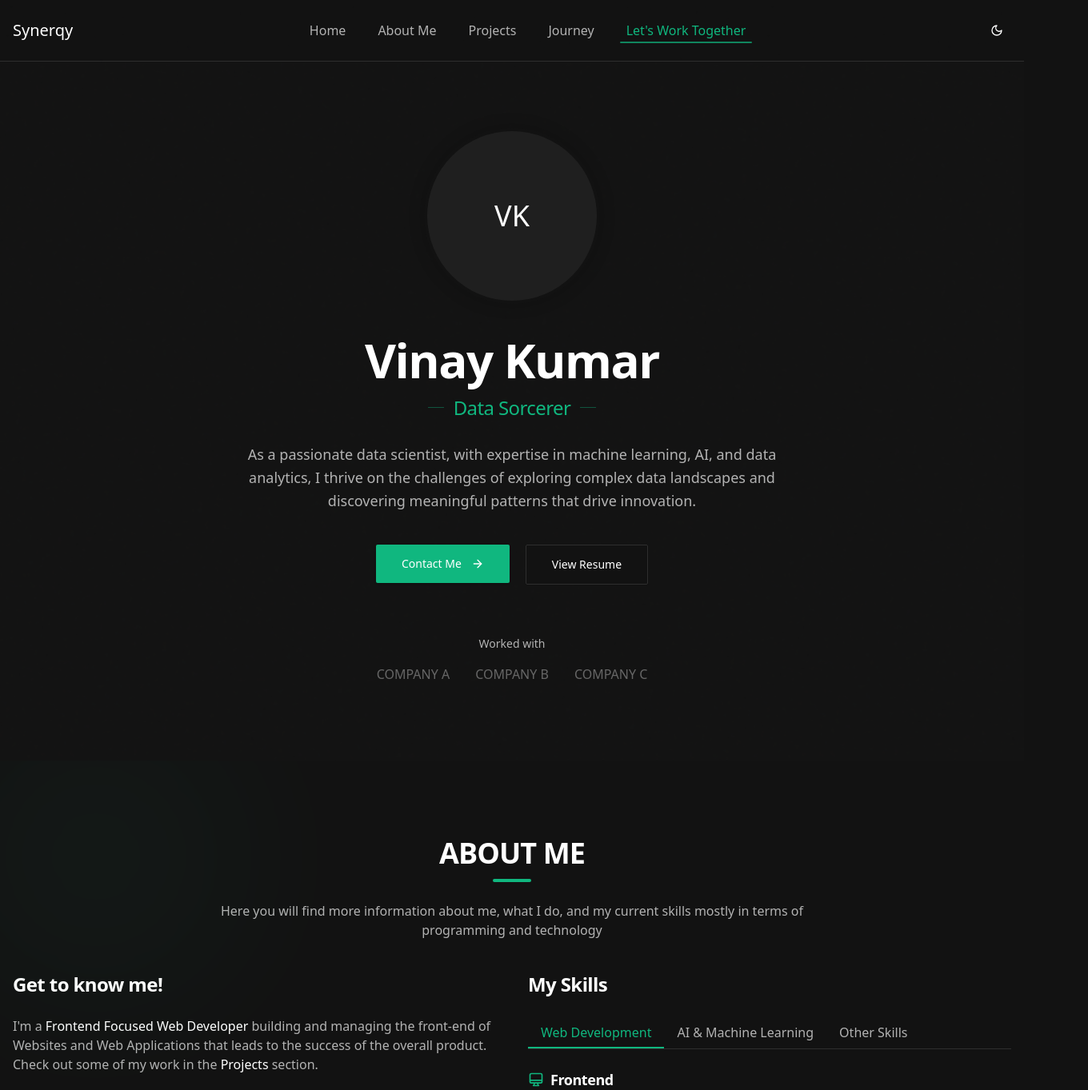
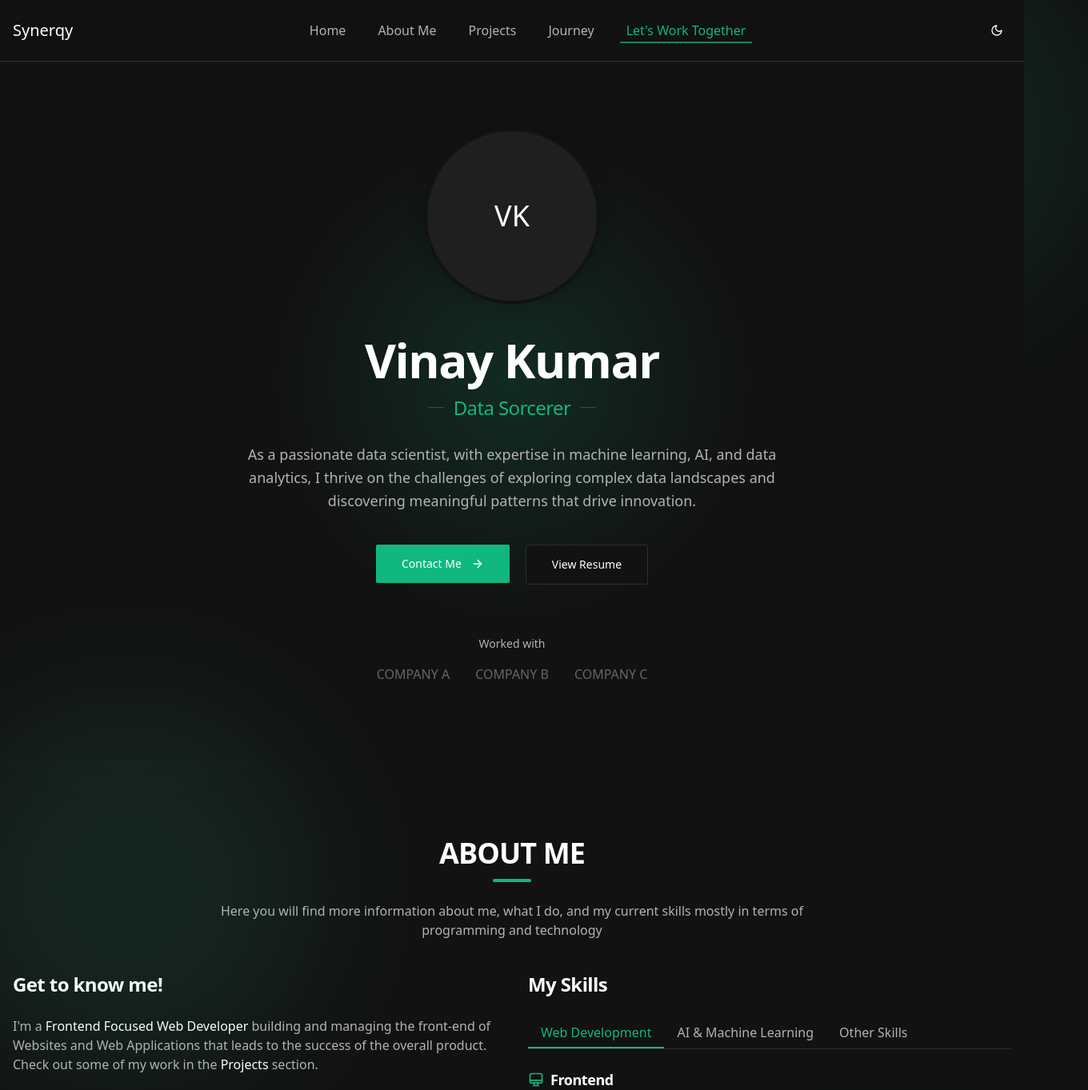
Before and after one commit to Khizar-BM/Khizar-BM.github.io, a Next.js app: page / in a window 1280 px wide. Shown: the top 1363 px of the page at 80% size, 1360 px wide, since content can reach past the window. Built offline with nearby package versions, Linux system fonts and the light colour scheme.

Commit message:
complete v1 3

```diff
--- a/src/app/page.tsx
+++ b/src/app/page.tsx
@@ -39,16 +39,20 @@ export default function Home() {
   }, [])
 
   return (
-    <div className="min-h-screen bg-background text-foreground relative overflow-hidden">
+    <div className="min-h-screen bg-background text-foreground relative">
       {/* Content */}
       <div className="relative">
         {/* Header/Navbar */}
         <Header />
 
-        <main>
+        <main className="relative">
+          {/* Hero Background - explicitly placed at the top */}
+          <div className="absolute top-0 left-0 right-0 h-screen">
+            <SectionCornerGlow position="top-right-bottom-left" section="home" />
+          </div>
+
           {/* Hero Section */}
           <section id="home" className="relative">
-            <SectionCornerGlow position="top-right-bottom-left" section="home" />
             <HeroSection />
           </section>
 
--- /dev/null
+++ b/src/components/background/HeroBackground.tsx
@@ -0,0 +1,95 @@
+"use client"
+
+import React, { useEffect, useRef } from 'react';
+
+interface Particle {
+  x: number;
+  y: number;
+  size: number;
+  speedX: number;
+  speedY: number;
+  opacity: number;
+}
+
+export default function HeroBackground() {
+  const canvasRef = useRef<HTMLCanvasElement>(null);
+
+  useEffect(() => {
+    const canvas = canvasRef.current;
+    if (!canvas) return;
+
+    const ctx = canvas.getContext('2d');
+    if (!ctx) return;
+
+    let animationFrameId: number;
+    let particles: Particle[] = [];
+
+    // Handle resize
+    const handleResize = () => {
+      canvas.width = window.innerWidth;
+      canvas.height = window.innerHeight;
+      initParticles();
+    };
+
+    // Initialize particles
+    const initParticles = () => {
+      particles = [];
+      const particleCount = Math.min(Math.floor(window.innerWidth / 10), 100);
+
+      for (let i = 0; i < particleCount; i++) {
+        particles.push({
+          x: Math.random() * canvas.width,
+          y: Math.random() * canvas.height,
+          size: Math.random() * 3 + 1,
+          speedX: (Math.random() - 0.5) * 0.3,
+          speedY: (Math.random() - 0.5) * 0.3,
+          opacity: Math.random() * 0.2 + 0.1
+        });
+      }
+    };
+
+    // Animation loop
+    const animate = () => {
+      ctx.clearRect(0, 0, canvas.width, canvas.height);
+
+      // Draw particles
+      particles.forEach(particle => {
+        ctx.beginPath();
+        ctx.arc(particle.x, particle.y, particle.size, 0, Math.PI * 2);
+        ctx.fillStyle = `hsla(var(--primary), ${particle.opacity})`;
+        ctx.fill();
+
+        // Update position
+        particle.x += particle.speedX;
+        particle.y += particle.speedY;
+
+        // Wrap around edges
+        if (particle.x < 0) particle.x = canvas.width;
+        if (particle.x > canvas.width) particle.x = 0;
+        if (particle.y < 0) particle.y = canvas.height;
+        if (particle.y > canvas.height) particle.y = 0;
+      });
+
+      animationFrameId = requestAnimationFrame(animate);
+    };
+
+    // Initialize and start animation
+    handleResize();
+    window.addEventListener('resize', handleResize);
+    animate();
+
+    // Cleanup
+    return () => {
+      window.removeEventListener('resize', handleResize);
+      cancelAnimationFrame(animationFrameId);
+    };
+  }, []);
+
+  return (
+    <canvas
+      ref={canvasRef}
+      className="absolute inset-0 z-0 pointer-events-none opacity-60"
+      style={{ mixBlendMode: 'screen' }}
+    />
+  );
+}
--- a/src/components/background/SectionBackground.tsx
+++ b/src/components/background/SectionBackground.tsx
@@ -8,19 +8,19 @@ type CornerGlowProps = {
 
 export function SectionCornerGlow({ position, section }: CornerGlowProps) {
   return (
-    <div className="absolute inset-0 pointer-events-none overflow-hidden">
+    <div className="absolute inset-0 pointer-events-none">
       {position === 'top-right-bottom-left' ? (
         // Top right and bottom left corners
         <>
           {/* Top right corner */}
           <div
-            className="absolute -top-20 -right-20 w-[25rem] h-[25rem] rounded-full opacity-20 bg-primary/20 blur-[6rem]"
+            className="absolute -top-20 -right-20 w-[30rem] h-[30rem] rounded-full opacity-40 bg-primary/25 blur-[5rem]"
             aria-hidden="true"
           />
 
           {/* Bottom left corner */}
           <div
-            className="absolute -bottom-20 -left-20 w-[25rem] h-[25rem] rounded-full opacity-20 bg-accent-foreground/15 blur-[6rem]"
+            className="absolute -bottom-20 -left-20 w-[30rem] h-[30rem] rounded-full opacity-40 bg-accent-foreground/20 blur-[5rem]"
             aria-hidden="true"
           />
         </>
@@ -29,13 +29,13 @@ export function SectionCornerGlow({ position, section }: CornerGlowProps) {
         <>
           {/* Top left corner */}
           <div
-            className="absolute -top-20 -left-20 w-[25rem] h-[25rem] rounded-full opacity-20 bg-accent-foreground/15 blur-[6rem]"
+            className="absolute -top-20 -left-20 w-[30rem] h-[30rem] rounded-full opacity-40 bg-accent-foreground/20 blur-[5rem]"
             aria-hidden="true"
           />
 
           {/* Bottom right corner */}
           <div
-            className="absolute -bottom-20 -right-20 w-[25rem] h-[25rem] rounded-full opacity-20 bg-primary/20 blur-[6rem]"
+            className="absolute -bottom-20 -right-20 w-[30rem] h-[30rem] rounded-full opacity-40 bg-primary/25 blur-[5rem]"
             aria-hidden="true"
           />
         </>
--- a/src/components/hero-section.tsx
+++ b/src/components/hero-section.tsx
@@ -7,10 +7,18 @@ import { ArrowRight } from "lucide-react"
 
 export default function HeroSection() {
   return (
-    <section id="home" className="section bg-background pt-32 md:pt-40 pb-24 relative overflow-hidden">
-      {/* Noise background effect */}
-      <div className="absolute inset-0 bg-noise opacity-30"></div>
+    <section id="home" className="section bg-background pt-32 md:pt-40 pb-24 relative">
 
+
+      {/* Radial gradient highlight */}
+      <div
+        className="absolute left-1/2 top-1/2 -translate-x-1/2 -translate-y-1/2 w-full h-full max-w-[800px] max-h-[600px] opacity-[1.5] pointer-events-none"
+        style={{
+          background: 'radial-gradient(circle, hsl(var(--primary)/15%) 0%, transparent 60%)'
+        }}
+      ></div>
+
+      {/* Content */}
       <div className="container-custom relative z-10">
         <div className="flex flex-col items-center justify-center text-center">
           {/* Profile Image */}
```
